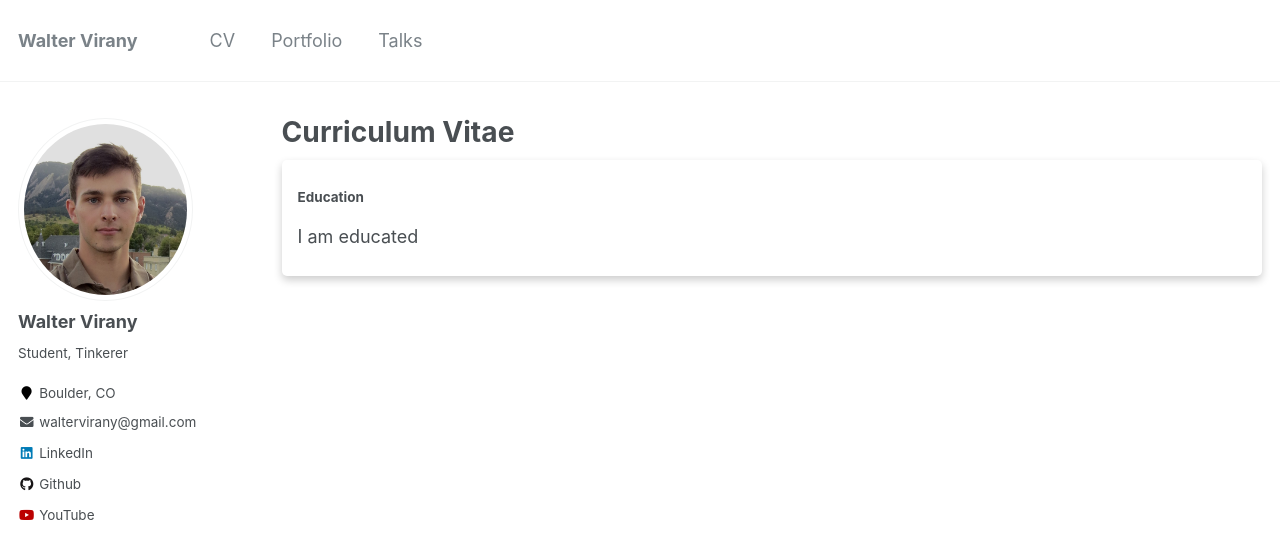
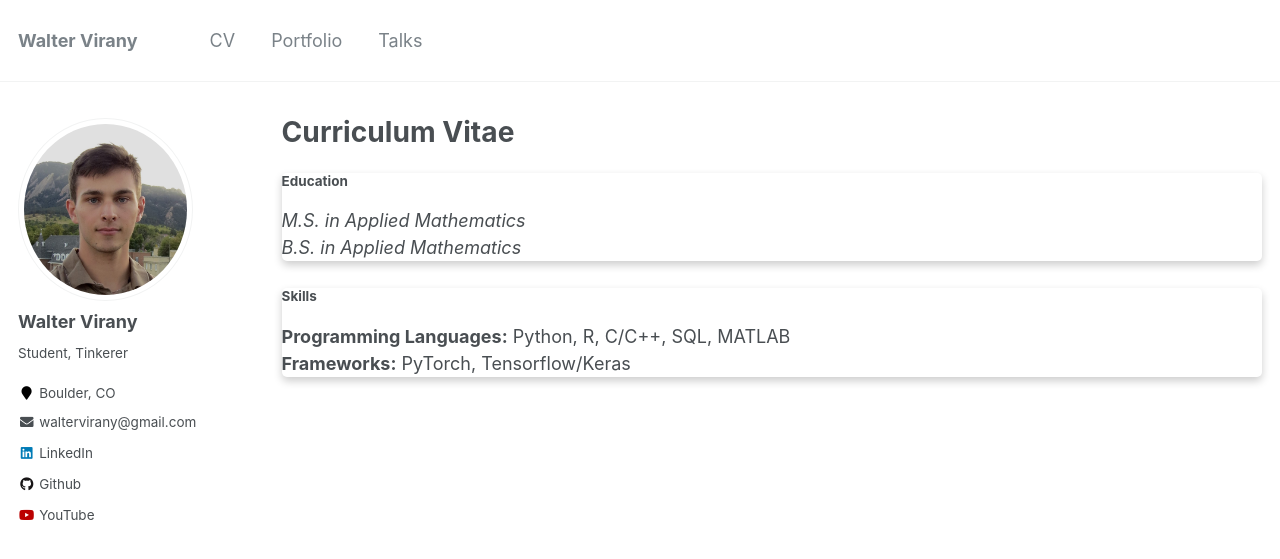
Before and after one commit to wvirany/wvirany.github.io, a Jekyll site: the page built from _pages/cv.html, in a window 1280 px wide. Shown: the top 559 px of the page. Built offline with Jekyll 4.4.1, drawn with Linux system fonts in a browser that asks for light colours.

Commit message:
Update cv

```diff
--- a/_pages/about.html
+++ b/_pages/about.html
@@ -1,6 +1,6 @@
 ---
 layout: archive
-title: ""
+title: "About"
 permalink: /
 author_profile: true
 ---
@@ -55,9 +55,6 @@ img {
 
 </head>
 <body>
-
-
-<h2>About Me</h2>
 
 <p>
     I'm a passionate student at the University of Colorado Boulder studying applied mathematics with an emphasis in computer science and a minor in physics. My general interests lie in AI/ML and data science.
--- a/_pages/cv.html
+++ b/_pages/cv.html
@@ -28,12 +28,21 @@ redirect_from:
 <body>
 
     <div class="card">
-        <div class="container">
-          <h4><b>Education</b></h4>
-          <p>
-            I am educated
-          </p>
-        </div>
+        <h4><b>Education</b></h4>
+        <p>
+            <i>M.S. in Applied Mathematics</i>
+            <br>
+            <i>B.S. in Applied Mathematics</i>
+        </p>
+    </div>
+
+    <div class="card">
+        <h4><b>Skills</b></h4>
+        <p>
+            <b>Programming Languages:</b> Python, R, C/C++, SQL, MATLAB
+            <br>
+            <b>Frameworks:</b> PyTorch, Tensorflow/Keras
+        </p>
     </div>
 
 </body>
```
